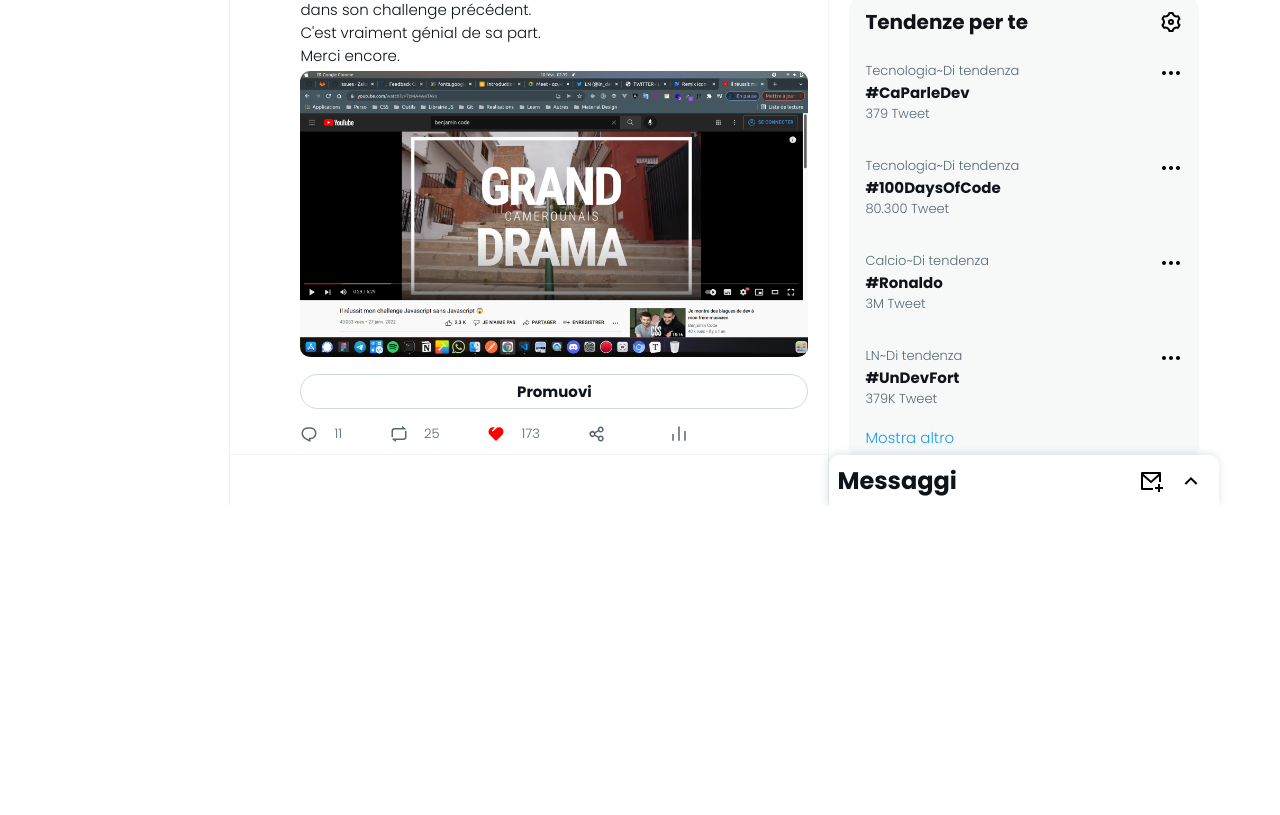
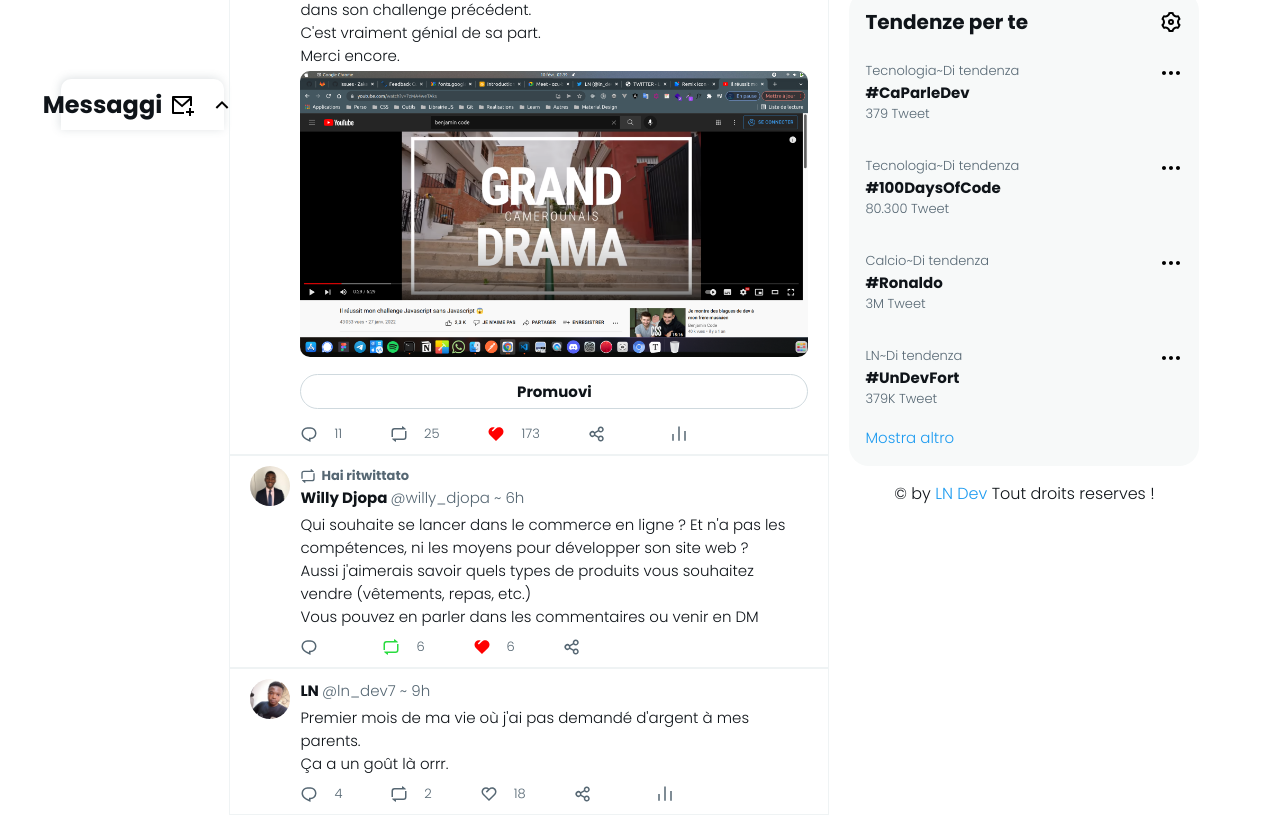
Before and after one commit to ln-dev7/TwitterClone, a plain HTML site: page index.html in a window 1280 px wide. Shown: the part 670-1485 px from the top of the page. Before the commit the page ends 1176 px from the top, so only its background shows below. Drawn offline with Linux system fonts and the light colour scheme; a web font is replaced by a local one.

Commit message:
premiere version stable

```diff
--- a/index.html
+++ b/index.html
@@ -13,6 +13,13 @@
 <body>
     <div class="cards">
         <nav class="navigation">
+            <div class="box-message">
+                <h2>Messaggi</h2>
+                <div>
+                    <img src="images/mail-add.svg" alt="mail">
+                    <img src="images/arrow-up.svg" alt="arrow">
+                </div>
+            </div>
             <div class="navigation-logo">
                 <img src="images/twitter.svg" alt="twitter">
             </div>
@@ -110,6 +117,43 @@
                             </ul>
                         </div>
                     </div>
+                    <div class="card">
+                        <img class="pic-card" src="images/will.jpg" alt="profile">
+                        <div class="card-container">
+                            <h3><img src="images/retweet.svg" alt="pin"><span>Hai ritwittato</span></h3>
+                            <h2>Willy Djopa <span>@willy_djopa ~ 6h</span></h2>
+                            <p>
+                                Qui souhaite se lancer dans le commerce en ligne ? Et n'a pas les compétences, ni les
+                                moyens pour développer son site web ? <br>
+                                Aussi j'aimerais savoir quels types de produits vous souhaitez vendre (vêtements, repas,
+                                etc.) <br>
+                                Vous pouvez en parler dans les commentaires ou venir en DM
+                            </p>
+                            <ul class="footer">
+                                <li><img src="images/comment.svg" alt="comment"></li>
+                                <li><img src="images/retweet-green.svg" alt="retweet"><span>6</span></li>
+                                <li><img src="images/heart-like.svg" alt="heart"><span>6</span></li>
+                                <li><img src="images/share.svg" alt="share"></li>
+                            </ul>
+                        </div>
+                    </div>
+                    <div class="card">
+                        <img class="pic-card" src="images/profile.jpg" alt="profile">
+                        <div class="card-container">
+                            <h2>LN <span>@ln_dev7 ~ 9h</span></h2>
+                            <p>
+                                Premier mois de ma vie où j'ai pas demandé d'argent à mes parents. <br>
+                                Ça a un goût là orrr.
+                            </p>
+                            <ul class="footer">
+                                <li><img src="images/comment.svg" alt="comment"><span>4</span></li>
+                                <li><img src="images/retweet.svg" alt="retweet"><span>2</span></li>
+                                <li><img src="images/heart.svg" alt="heart"><span>18</span></li>
+                                <li><img src="images/share.svg" alt="share"></li>
+                                <li><img src="images/stat.svg" alt="stat"></li>
+                            </ul>
+                        </div>
+                    </div>
                 </div>
             </div>
             <div class="asside">
@@ -194,13 +238,6 @@
                     </div>
                     <a href="#" class="altro">Mostra altro</a>
                 </div>
-                <div class="asside-message">
-                    <h2>Messaggi</h2>
-                    <div>
-                        <img src="images/mail-add.svg" alt="mail">
-                        <img src="images/arrow-up.svg" alt="arrow">
-                    </div>
-                </div>
                 <p class="copy">&copy; by <a href="lndev.me">LN Dev</a> Tout droits reserves !</p>
             </div>
         </div>
--- a/styles/settings.scss
+++ b/styles/settings.scss
@@ -1,13 +1,15 @@
-@import url('https://fonts.googleapis.com/css2?family=Birthstone&family=Poppins:wght@300;500;600;700&family=Grey+Qo&family=Parisienne&family=Roboto:wght@300;400&family=Ubuntu:wght@400;500;700&display=swap');
+@import url("https://fonts.googleapis.com/css2?family=Birthstone&family=Poppins:wght@300;500;600;700&family=Grey+Qo&family=Parisienne&family=Roboto:wght@300;400&family=Ubuntu:wght@400;500;700&display=swap");
 
 $blue: #1d9bf0;
 $black: #0f1419;
 $white: #fff;
 $gray: #566773;
 
-*, ::before, ::after{
+*,
+::before,
+::after {
   box-sizing: border-box;
-    font-family: 'Poppins', sans-serif;
+  font-family: "Poppins", sans-serif;
   color: $black;
   font-weight: 300;
   margin: 0;
@@ -15,15 +17,43 @@ $gray: #566773;
   scroll-behavior: smooth;
 }
 
-a{
+a {
   text-decoration: none;
   color: inherit;
 }
 
-li{
+li {
   list-style: none;
 }
 
-button,img{
+button,
+img {
   cursor: pointer;
 }
+
+
+.box-message {
+  display: flex;
+  justify-content: center;
+  align-items: center;
+  box-shadow: -1px -1px 10px rgba($color: $gray, $alpha: 0.2);
+  border-radius: 10px 10px 0 0;
+  padding: 0.5rem;
+  position: absolute;
+  bottom: 0;
+  left: 0;
+  right: 0;
+  background: $white;
+  h2 {
+    font-weight: bold;
+  }
+  div {
+    width: 100%;
+    display: flex;
+    align-items: center;
+    justify-content: flex-end;
+    img {
+      margin: 0 0.5rem;
+    }
+  }
+}
--- a/styles/style.scss
+++ b/styles/style.scss
@@ -17,7 +17,7 @@ body {
   position: -webkit-sticky;
   position: sticky;
   width: 300px;
-  height: max-content;
+  height: 100vh;
   top: 0;
   left: 0;
   margin-right: 5px;
@@ -334,6 +334,7 @@ body {
           img{
             width: 16px;
             height: 16px;
+            margin-right: 5px;
           }
           span{
             font-size: 13px;
@@ -569,31 +570,6 @@ body {
       padding: 0.5rem 0 1rem 1rem;
     }
   }
-  &-message {
-    display: flex;
-    justify-content: center;
-    align-items: center;
-    box-shadow: -1px -1px 10px rgba($color: $gray, $alpha: 0.2);
-    border-radius: 10px 10px 0 0;
-    padding: 0.5rem;
-    position: absolute;
-    bottom: 0;
-    left: 0;
-    right: 0;
-    background: $white;
-    h2 {
-      font-weight: bold;
-    }
-    div {
-      width: 100%;
-      display: flex;
-      align-items: center;
-      justify-content: flex-end;
-      img {
-        margin: 0 0.5rem;
-      }
-    }
-  }
   .copy {
     text-align: center;
     //padding-bottom: 100px;
```
Also changed, not shown: images/retweet-green.svg (added), images/will.jpg (added), style.css. Lines whose indentation alone changed are shown as unchanged.
